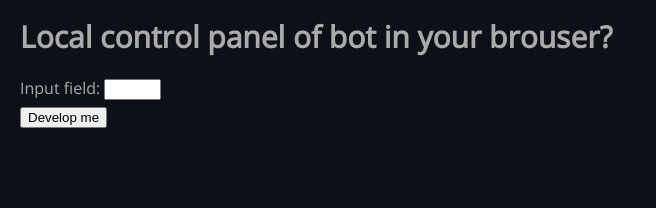
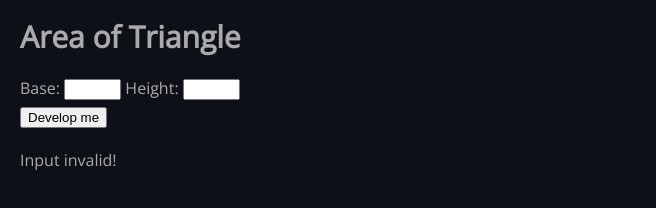
Before and after one commit to Gesugao-san/pcgw-crawler, a website: page code/web-control/index.html in a window 1280 px wide. Both pictures are taken after a click on the button "Develop me". Shown: the whole page, without its empty margins (0-656 px from the left). Drawn offline with nearby package versions, Linux system fonts and the light colour scheme.

Commit message:
Edit to triangleArea

```diff
--- a/code/web-control/index.html
+++ b/code/web-control/index.html
@@ -1,7 +1,7 @@
 <!DOCTYPE html>
 <html>
 <head>
-	<title>Local control panel of bot in your brouser?</title>
+	<title>Local control panel of bot in browser?</title>
 	<style>
 		body {
 			margin: 20px;
@@ -11,12 +11,14 @@
 </head>
 
 <body>
-	<h1>Local control panel of bot in your brouser?</h1>
+	<h1>Area of Triangle</h1>
 	<p>
-		Input field: <input type="text" size="4" id="input1">
+		Base: <input type="text" size="4" id="base">
+		Height: <input type="text" size="4" id="height">
 		<br>
-		<button type="button" onclick="sayEcho();">Develop me</button>
+		<button type="button" onclick="triangleArea();">Develop me</button>
 	</p>
+	<p id="output">Area = ??</p>
 	<script src=".\index.js"></script>
 </body>
 
--- a/code/web-control/index.js
+++ b/code/web-control/index.js
@@ -1,6 +1,17 @@
 
-var sayEcho = function() {
-	var var1 = toString(document.getElementById('input1').value);
+var triangleArea = function() {
+	var base   = parseFloat(document.getElementById('base'  ).value);
+	var height = parseFloat(document.getElementById('height').value);
+
+	var output = document.getElementById('output');
+
+	if(isNaN(base) || isNaN(height)) {
+		output.textContent = "Input invalid!";
+		throw new Error("Input invalid!");
+	} else {
+		var area = .5 * base * height;
+		output.textContent = "Area = " + area;
+	}
 
 	alert("Echo:", var1);
 };
```
